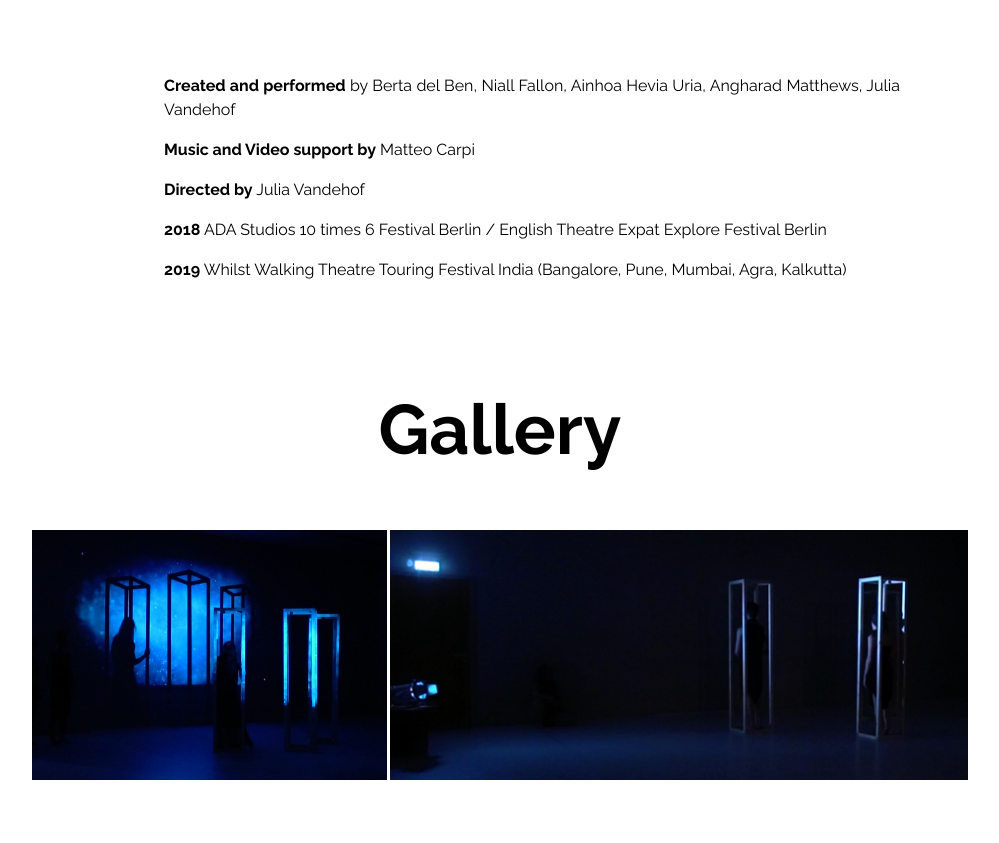
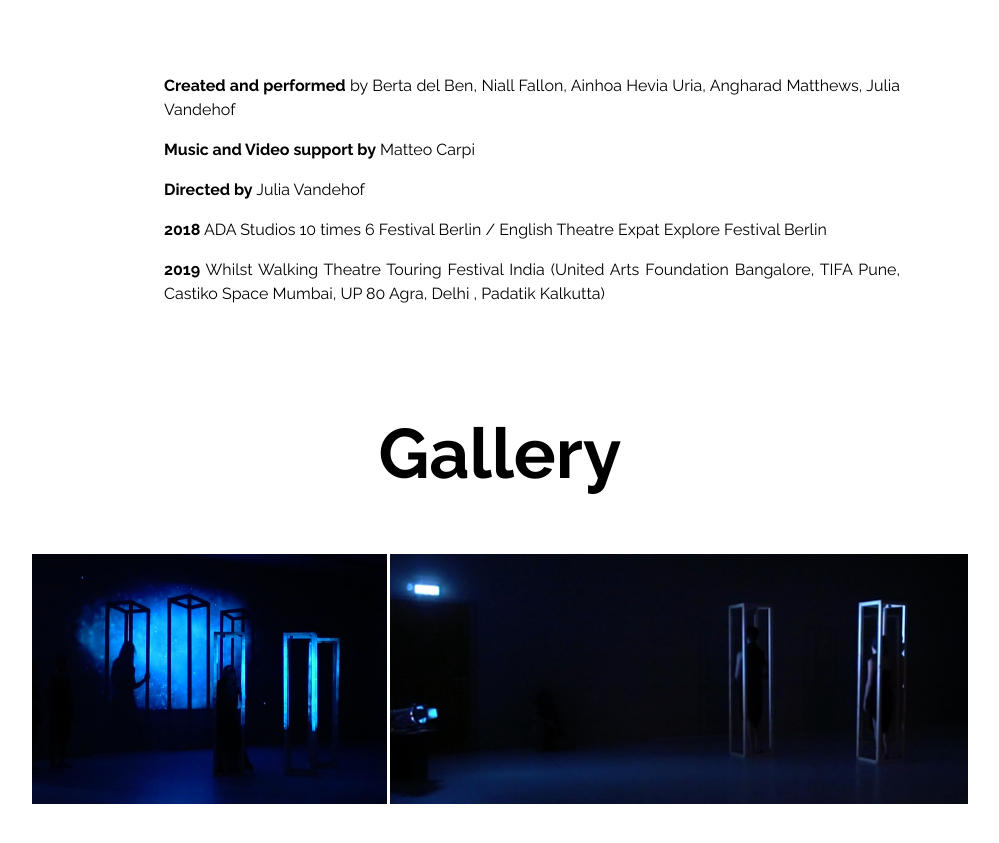
Before and after one commit to matteocarpi/julia, a Jekyll site: the page built from _posts/2019-03-04-persephone-dancing-with-the-shadows.markdown, in a window 1280 px wide and 900 px high, scrolled down 1212 px. Shown: the top 843 px of the window, without its empty margins (108-1107 px from the left). Built offline with Jekyll 4.4.1, drawn with Linux system fonts in a browser that asks for light colours.

Commit message:
Update from Forestry.io Julia Proeglhoef updated _posts/2019-03-04-persephone-dancing-with-the-shadows.markdown

```diff
--- a/_posts/2019-03-04-persephone-dancing-with-the-shadows.markdown
+++ b/_posts/2019-03-04-persephone-dancing-with-the-shadows.markdown
@@ -33,7 +33,7 @@ credits: |-
 
   **2018** ADA Studios 10 times 6 Festival Berlin  / English Theatre  Expat Explore Festival Berlin
 
-  **2019** Whilst Walking Theatre Touring Festival India (Bangalore, Pune, Mumbai, Agra, Kalkutta)
+  **2019** Whilst Walking Theatre Touring Festival India (United Arts Foundation Bangalore, TIFA Pune,  Castiko Space Mumbai, UP 80 Agra, Delhi , Padatik Kalkutta)
 youtube_link: ''
 press: true
 press_pictures:
```
